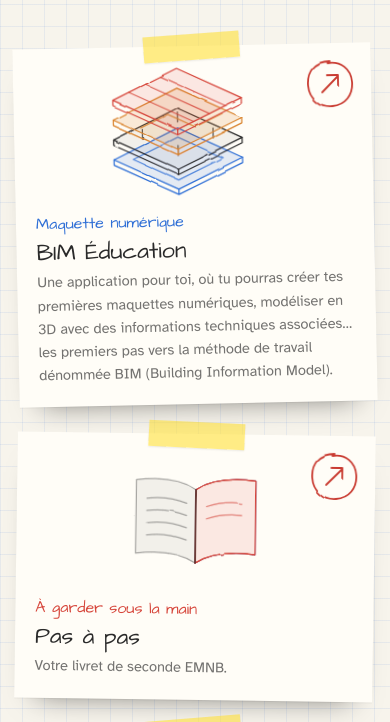
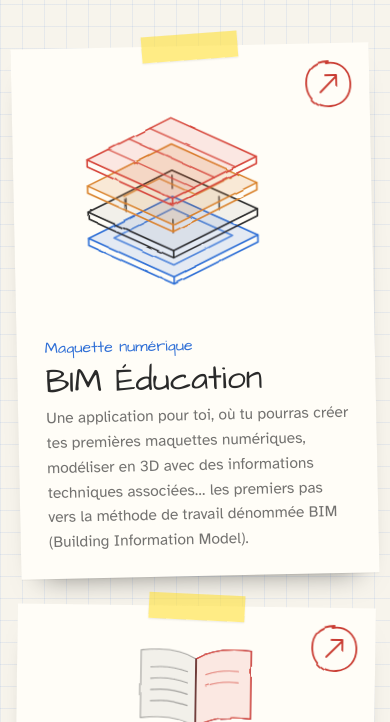
Before and after one commit to JPA31000/site-2emnb, a plain HTML site: page index.html in a window 390 px wide. Shown: the part 5320-6042 px from the top of the page. Drawn offline with Linux system fonts and the light colour scheme.

Commit message:
Mon espace : grande carte BIM Éducation, Pas à pas dessous sur la même largeur, trois applis à droite
Co-Authored-By: Claude Fable 5.2 <noreply@anthropic.com>

```diff
--- a/index.html
+++ b/index.html
@@ -322,12 +322,21 @@ a:hover .fleche-ronde{transform:rotate(-12deg) scale(1.08)}
 .objet--large{grid-column:span 2;flex-direction:row;align-items:flex-end;gap:18px}
 .objet--large .objet__vis{order:2;align-self:stretch;margin:16px 0 0}
 .objet--large .objet__corps{max-width:56%}
-/* premier rang : les quatre applications, en cartes plus petites */
-.bento--applis{grid-template-columns:repeat(5,minmax(0,1fr));grid-auto-rows:auto;gap:22px}
+/* premier rang : à gauche, la grande carte BIM Éducation et, dessous, sur la même largeur, son Pas à pas ;
+   à droite, les trois autres applications, en cartes hautes et étroites */
+.bento--applis{grid-template-columns:minmax(0,2.2fr) repeat(3,minmax(0,1fr));grid-template-rows:auto auto;grid-auto-rows:auto;gap:26px}
 .bento--applis .objet{padding:22px 20px 20px}
-.bento--applis .objet__vis{flex:none;height:130px;min-height:0;margin:0 -2px 12px}
+.bento--applis .objet__vis{flex:1 1 auto;min-height:130px;margin:0 -2px 12px}
 .bento--applis .objet h3{font-size:clamp(1.45rem,1.9vw,1.9rem)}
 .bento--applis .objet p{font-size:14.5px}
+.bento--applis .objet:nth-child(1){grid-column:1;grid-row:1;padding:28px 28px 24px}
+.bento--applis .objet:nth-child(1) .objet__vis{min-height:230px;margin:14px 10px 16px}
+.bento--applis .objet:nth-child(1) h3{font-size:clamp(2.1rem,3.1vw,3rem)}
+.bento--applis .objet:nth-child(1) p{font-size:15.5px;max-width:52ch}
+.bento--applis .objet:nth-child(2){grid-column:1;grid-row:2;flex-direction:row;align-items:flex-end;gap:18px;padding:22px 28px}
+.bento--applis .objet:nth-child(2) .objet__vis{order:2;align-self:stretch;min-height:120px;margin:0}
+.bento--applis .objet:nth-child(2) .objet__corps{max-width:56%}
+.bento--applis .objet:nth-child(n+3){grid-row:1 / span 2}
 .entete--suite{margin-top:clamp(64px,9vw,110px)}
 /* les dessins repris du site, en version crayon et lavis */
 .il{fill:none;stroke-width:1.6;stroke-linecap:round;stroke-linejoin:round;filter:url(#crayon)}
@@ -461,7 +470,9 @@ a:hover .fleche-ronde{transform:rotate(-12deg) scale(1.08)}
   .page__cote{position:static}
   .page__dessin{max-width:420px}
   .bento{grid-template-columns:repeat(2,minmax(0,1fr))}
-  .bento--applis{gap:30px}
+  .bento--applis{grid-template-rows:none;gap:30px}
+  .bento--applis .objet:nth-child(n){grid-column:auto;grid-row:auto}
+  .bento--applis .objet:nth-child(1),.bento--applis .objet:nth-child(2){grid-column:span 2}
   .pied__cols{grid-template-columns:1fr 1fr}
 }
 @media (max-width:900px){
@@ -493,6 +504,10 @@ a:hover .fleche-ronde{transform:rotate(-12deg) scale(1.08)}
   .objet--large{flex-direction:column;align-items:stretch;min-height:330px}
   .objet--large .objet__vis{order:0;margin:0 -4px 14px}
   .objet--large .objet__corps{max-width:none}
+  .bento--applis .objet:nth-child(1),.bento--applis .objet:nth-child(2){grid-column:auto}
+  .bento--applis .objet:nth-child(2){flex-direction:column;align-items:stretch}
+  .bento--applis .objet:nth-child(2) .objet__vis{order:0;margin:0 -2px 12px}
+  .bento--applis .objet:nth-child(2) .objet__corps{max-width:none}
   .seq__meta{display:none}
   .pied__cols{grid-template-columns:1fr}
 }
```
